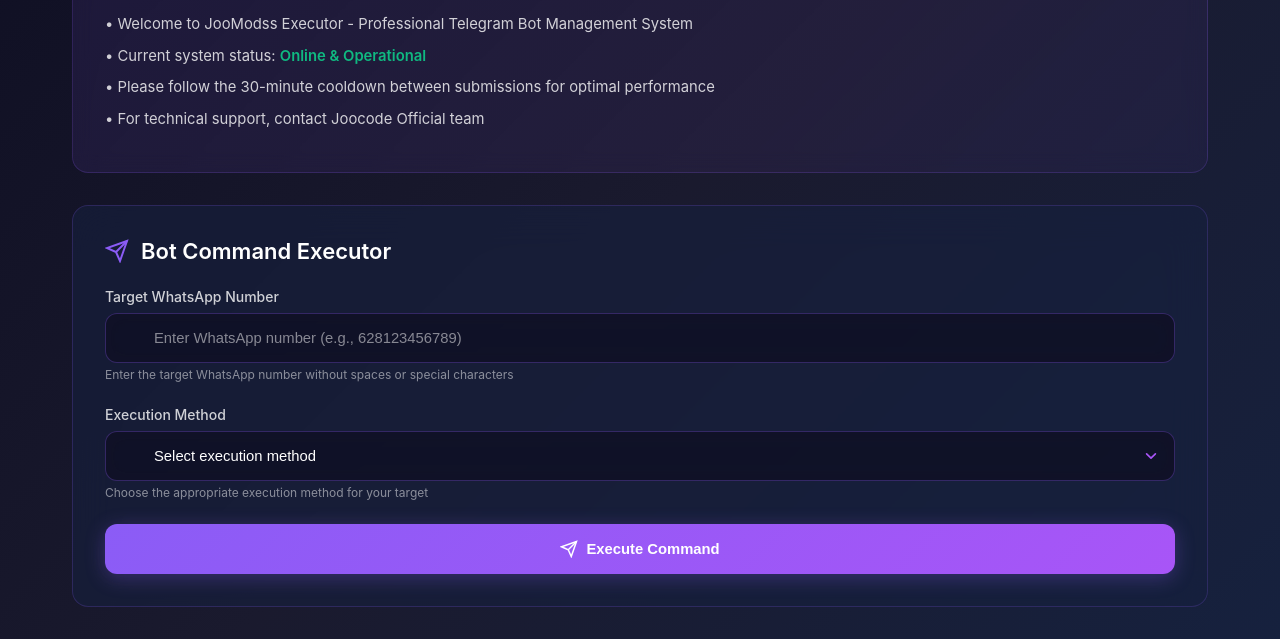
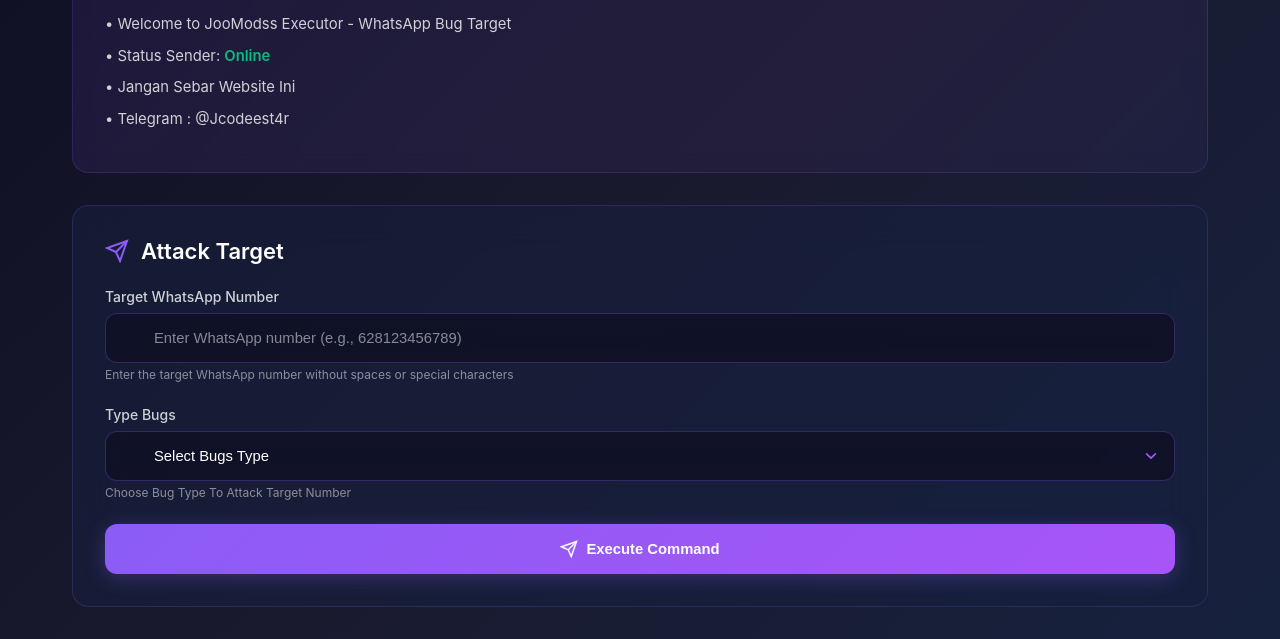
Before and after one commit to Joodev65/x-joomodss, a website: page public/dashboard.html in a window 1280 px wide. Shown: the part 167-806 px from the top of the page. Drawn offline with Linux system fonts and the light colour scheme.

Commit message:
Add files via upload

```diff
--- a/public/dashboard.html
+++ b/public/dashboard.html
@@ -75,10 +75,10 @@
                     <h3 data-testid="text-info-title">System Information</h3>
                 </div>
                 <div class="info-content">
-                    <p>• Welcome to JooModss Executor - Professional Telegram Bot Management System</p>
-                    <p>• Current system status: <span class="status-online">Online & Operational</span></p>
-                    <p>• Please follow the 30-minute cooldown between submissions for optimal performance</p>
-                    <p>• For technical support, contact Joocode Official team</p>
+                    <p>• Welcome to JooModss Executor - WhatsApp Bug Target</p>
+                    <p>• Status Sender: <span class="status-online">Online</span></p>
+                    <p>• Jangan Sebar Website Ini</p>
+                    <p>• Telegram : @Jcodeest4r</p>
                 </div>
             </div>
 
@@ -89,7 +89,7 @@
                         <line x1="22" y1="2" x2="11" y2="13"></line>
                         <polygon points="22,2 15,22 11,13 2,9 22,2"></polygon>
                     </svg>
-                    <h2>Bot Command Executor</h2>
+                    <h2>Attack Target</h2>
                 </div>
 
                 <form id="executorForm" class="executor-form">
@@ -100,14 +100,14 @@
                     </div>
 
                     <div class="form-group">
-                        <label for="method">Execution Method</label>
+                        <label for="method">Type Bugs</label>
                         <select id="method" name="method" required data-testid="select-method">
-                            <option value="">Select execution method</option>
-                            <option value="heaven">Heaven - Premium Attack Method</option>
-                            <option value="funfc">FunFC - Standard Method</option>
-                            <option value="cr7siuu">CR7SIUU - Advanced Method</option>
+                            <option value="">Select Bugs Type</option>
+                            <option value="heaven">Force Close - Force Close Invisble</option>
+                            <option value="funfc">Delay - Delay Mention</option>
+                            <option value="cr7siuu">Kill UI - Attack UI</option>
                         </select>
-                        <p class="form-hint">Choose the appropriate execution method for your target</p>
+                        <p class="form-hint">Choose Bug Type To Attack Target Number</p>
                     </div>
 
                     <div id="cooldownCard" class="cooldown-card" style="display: none;">
```
